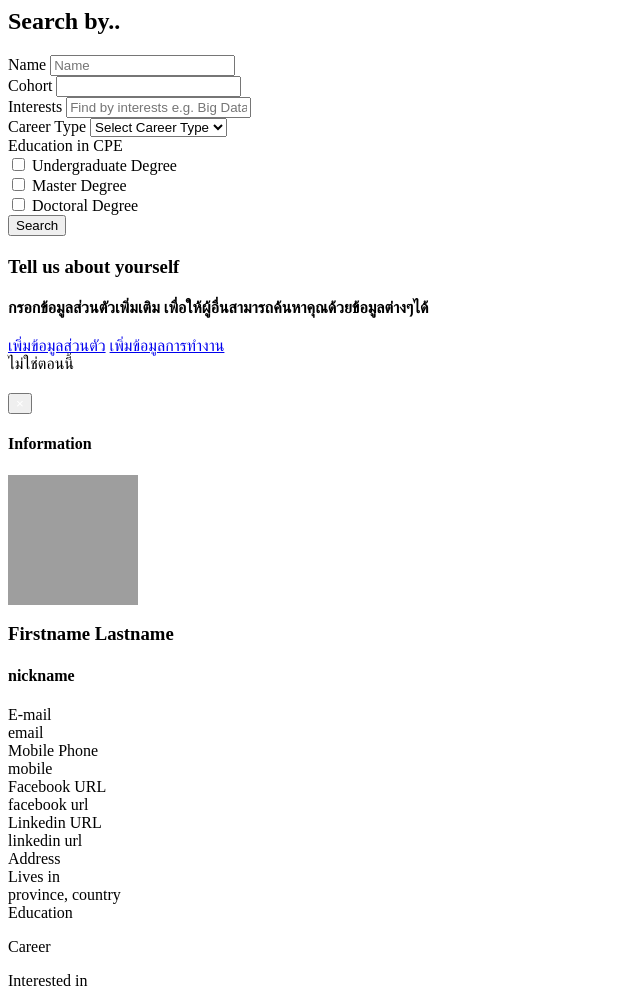
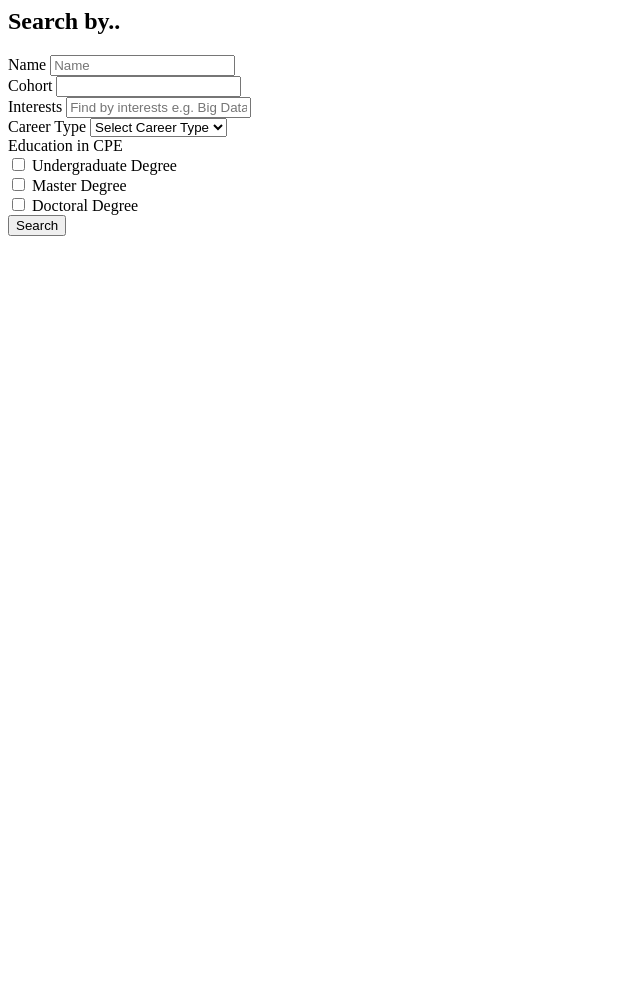
Before and after one commit to winwanwon/CPEAlumni, a CodeIgniter app: the page made by application/views/admin.php in a window 1280 px wide. Shown: the whole page, without its empty margins (0-640 px from the left). After the commit the page ends 236 px from the top, so only its background shows below. Run offline with CodeIgniter, Linux system fonts and the light colour scheme; data that the repository does not hold is empty; grey boxes are pictures that could not be loaded.

Commit message:
admin prepare

```diff
--- a/application/views/admin.php
+++ b/application/views/admin.php
@@ -62,164 +62,7 @@
 		</div>
 	<?php echo form_close();?>
 </div>
-<!-- Display part-->
-<div class="col-md-9 display">
-	<?php if($profile_alert == 0 || $work_alert == 0): ?>
-		<div class="alert alert-trans" id="alert_data" style="margin: 20px auto;">
-				<h3 style="margin-top: 0;">Tell us about yourself</h3>
-				<h4 style="margin-bottom: 20px;">
-					กรอกข้อมูลส่วนตัวเพิ่มเติม เพื่อให้ผู้อื่นสามารถค้นหาคุณด้วยข้อมูลต่างๆได้
-				</h4>
-				<?php if($profile_alert == 0): ?>
-					<a href="profile" class="btn btn-trans btn-trans-primary">
-					<span class="glyphicon glyphicon-pencil" aria-hidden="true"></span> เพิ่มข้อมูลส่วนตัว</a>
-				<?php endif; ?>
-				<?php if($work_alert == 0): ?>
-					<a href="work" class="btn btn-trans btn-trans-primary">
-					<span class="glyphicon glyphicon-briefcase" aria-hidden="true"></span> เพิ่มข้อมูลการทำงาน</a>
-				<?php endif; ?>
-				<div class="btn btn-trans" id="notnow">ไม่ใช่ตอนนี้</div>
 
-		</div>
-	<?php endif; ?>
-		<?php
-			$i = 0;
-			foreach ($students as $student){
-				if($i == 0){
-					echo '<div class="row">';
-				}
-				echo '<div class="col-xs-3">';
-				echo '<div class="student text-center" style="display:none;" id="'.$student["username"].'" data-toggle="modal" data-target="#studentData">';
-				echo "<img src='";
-				if($student["picture"]!=NULL){
-					echo base_url();
-					echo "/uploads/".$student["picture"];
-				} else {
-					echo "assets/default_profile.png";
-				}
-				echo "'class='dir-avatar img-circle' style='object-fit: cover;'>";
-				echo "<h4>".$student["fname"]." ".$student["lname"]."</h4>";
-				echo "<h5>";
-				if($student["generation"]!=0){
-					echo "CPE#".$student["generation"];
-				} else if($student["doctoral"]!=0){
-					echo "Doctoral Degree";
-				} else if($student["master"]!=0){
-					echo "Master Degree";
-				} else if($student["generation"]!=0){
-					echo "Faculty Staff";
-				}
-				echo "</h5>";
-				echo '</div>';
-				echo '</div>';
-				if ($i == 3) {
-					echo '</div>';
-					$i = -1;
-				}
-				$i = $i+1;
-				}
-		?>
-		<div class="row">
-			<div class="col-md-8 col-md-offset-2">
-				<div class="btn btn-trans btn-block" id="loadmore" style="display:none; margin: 15px auto;">Load more..</div>
-			</div>
-		</div>
-</div>
-</div>
-
-<!-- Modal -->
-<div class="modal fade" id="studentData" tabindex="-1" role="dialog">
-  <div class="modal-dialog" role="document">
-    <div class="modal-content">
-      <div class="modal-header">
-        <button type="button" class="close" data-dismiss="modal" aria-label="Close" style="color: white;"><span aria-hidden="true">&times;</span></button>
-        <h4 class="modal-title" id="myModalLabel">Information</h4>
-      </div>
-      <div class="modal-body text-center">
-				<img src="http://placekitten.com/g/130/130" height="130" width="130" id="info_picture" class="img-circle">
-				<h3 id="name">Firstname Lastname</h3>
-				<h4><span id="nickname">nickname</span> <span id="generation"></span></h4>
-      </div>
-			<div class="modal-body" id="user-content">
-				<span id="contact_info">
-				<div class="row">
-					<div class="col-xs-3 text-right">
-						<label>E-mail</label>
-					</div>
-					<div class="col-xs-9"><span id="email">email<span></div>
-				</div>
-				<div class="row">
-					<div class="col-xs-3 text-right">
-						<label>Mobile Phone</label>
-					</div>
-					<div class="col-xs-9"><span id="mobile">mobile<span></div>
-				</div>
-				<div class="row">
-					<div class="col-xs-3 text-right">
-						<label>Facebook URL</label>
-					</div>
-					<div class="col-xs-9"><span id="facebook">facebook url<span></div>
-				</div>
-				<div class="row">
-					<div class="col-xs-3 text-right">
-						<label>Linkedin URL</label>
-					</div>
-					<div class="col-xs-9"><span id="linkedin">linkedin url<span></div>
-				</div>
-				<div class="row">
-					<div class="col-xs-3 text-right">
-						<label>Address</label>
-					</div>
-					<div class="col-xs-9"><span id="address"></div>
-				</div>
-				</span>
-				<div class="row">
-					<div class="col-xs-3 text-right">
-						<label>Lives in</label>
-					</div>
-					<div class="col-xs-9"><span id="province">province</span>, <span id="country">country</span></div>
-				</div>
-				<div class="row">
-					<div class="col-xs-3 text-right">
-						<label>Education</label>
-					</div>
-					<div class="col-xs-9">
-						<ul  id="education">
-
-						</ul>
-
-					</div>
-				</div>
-
-				<span id="career_list">
-				<div class="row">
-					<div class="col-xs-3 text-right">
-						<label>Career</label>
-					</div>
-					<div class="col-xs-9">
-						<ul id="career">
-
-						</ul>
-					</div>
-				</div>
-				</span>
-
-				<span id="interest_list">
-				<div class="row">
-					<div class="col-xs-3 text-right">
-						<label>Interested in</label>
-					</div>
-					<div class="col-xs-9">
-						<ul id="interests">
-
-						</ul>
-					</div>
-				</div>
-				</span>
-      </div>
-    </div>
-  </div>
-</div>
 
 </body>
 
```
